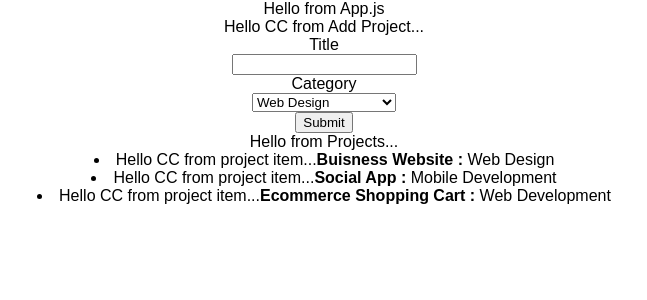
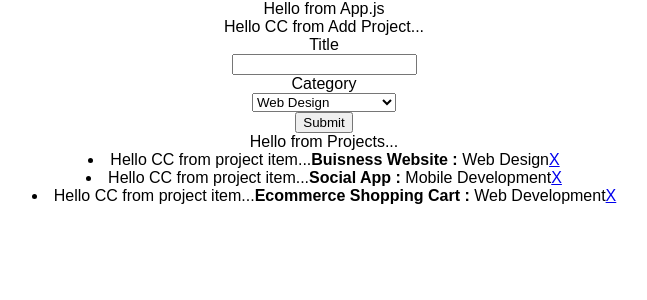
Before and after one commit to ntnikhilesh/my-react-app, a React (Create React App) app: page / in a window 1280 px wide. Shown: the top 300 px of the page, without its empty margins (316-963 px from the left). Built offline with nearby package versions, Linux system fonts and the light colour scheme.

Commit message:
delete operation and tranferring data from 2nd level child to parent

```diff
--- a/src/App.js
+++ b/src/App.js
@@ -41,13 +41,20 @@
   this.setState({projects:projects})
 }
 
+hadleDeleteProject(id){
+  let projects=this.state.projects;
+  let index=projects.findIndex(x=>x.id===id)
+    projects.splice(index,1);
+    this.setState({projects:projects});
+}
+
 
   render() {
     return (
       <div className="App">
         Hello from App.js
         <AddProject addProject={this.handleAddProject.bind(this)}/>
-        <Projects projects={this.state.projects}/>
+        <Projects onDelete={this.hadleDeleteProject.bind(this)} projects={this.state.projects}/>
       </div>
     );
   }
--- a/src/Components/ProjectItem.js
+++ b/src/Components/ProjectItem.js
@@ -1,13 +1,19 @@
 import React, { Component } from 'react';
 
 class ProjectItem extends Component {
+
+  deleteProject(id){
+    console.log("Delete pressed..")
+    this.props.onDelete(id);
+  }
+
   render() {
-      console.log(this.props.projects)
+      console.log(this.props.project)
     return (
       <li className="Project">
         Hello CC from project item...
         <strong>{this.props.project.title} : </strong>
-        {this.props.project.category}
+        {this.props.project.category}<a href='#' onClick={this.deleteProject.bind(this,this.props.project.id)}   >X</a>
 
       </li>
     );
--- a/src/Components/Projects.js
+++ b/src/Components/Projects.js
@@ -1,13 +1,17 @@
 import React, { Component } from 'react';
 import ProjectItem from './ProjectItem'
 class Projects extends Component {
+
+  deleteProject(id){
+    this.props.onDelete(id);
+  }
 
   render() {
     let projectItem;
     if(this.props.projects){
         projectItem=this.props.projects.map(project=>{
             //console.log(project)
-            return(<ProjectItem key={project.id} project={project}/>
+            return(<ProjectItem onDelete={this.deleteProject.bind(this)} key={project.id} project={project}/>
 
             )
         })
```
